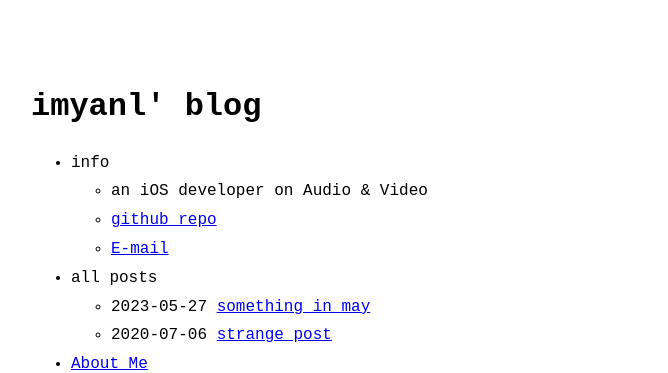
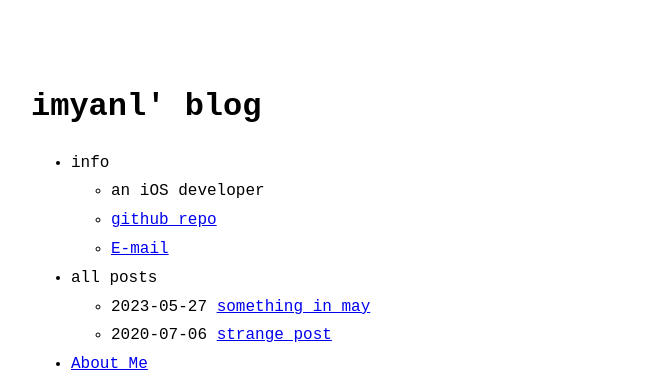
Before and after one commit to YanLdt/yanldt.github.io, a Jekyll site: the page built from index.md, in a window 1280 px wide. Shown: the top 373 px of the page, without its empty margins (289-957 px from the left). Built offline with Jekyll 4.4.1, drawn with Linux system fonts in a browser that asks for light colours.

Commit message:
modify info

```diff
--- a/_data/menu.yml
+++ b/_data/menu.yml
@@ -4,7 +4,7 @@
 entries:
   - title: info
     entries:
-      - title: an iOS developer on Audio & Video
+      - title: an iOS developer
       - title: github repo
         url: https://github.com/YanLdt
       - title: E-mail
```
